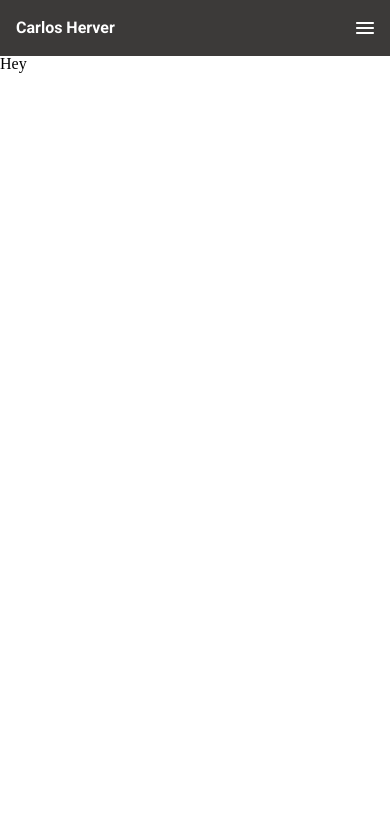
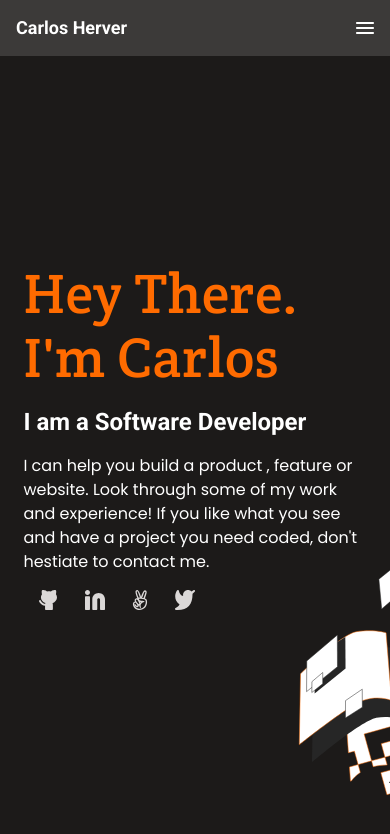
Before and after one commit to carloshs1994/portfolio-react, a React (Create React App) app: page / in a window 390 px wide. Shown: the top 834 px of the page. Built offline with nearby package versions, Linux system fonts and the light colour scheme.

Commit message:
Finish first section on mobile version

```diff
--- a/src/App.js
+++ b/src/App.js
@@ -1,14 +1,13 @@
 import React from 'react';
 import Header from './components/Header';
 import './style/main.scss';
+import Presentation from './components/Presentation';
 
 function App() {
   return (
     <div className="App">
       <Header />
-      <section className="head">
-        <h1>Hey</h1>
-      </section>
+      <Presentation />
     </div>
   );
 }
--- /dev/null
+++ b/src/components/Presentation.js
@@ -0,0 +1,28 @@
+import React from 'react';
+import Github from '../img/github.svg';
+import Linkedin from '../img/linkedin.svg';
+import Angel from '../img/angel.svg';
+import Twitter from '../img/twitter.svg';
+import Img1Head from '../img/img-1-head.svg';
+
+const Presentation = () => (
+  <section className="presentation">
+    <h1>Hey There. I&apos;m Carlos</h1>
+    <h2>I am a Software Developer</h2>
+    <p>
+      I can help you build a product , feature or website.
+      Look through some of my work and experience!
+      If you like what you see and have a project you need coded,
+      don&apos;t hestiate to contact me.
+    </p>
+    <ul>
+      <li><a href="https://github.com/carloshs1994"><img src={Github} alt="github.com icon" /></a></li>
+      <li><a href="https://www.linkedin.com/in/carloshs94/"><img src={Linkedin} alt="linkedin.com icon" /></a></li>
+      <li><a href="https://angel.co/u/carloshs94"><img src={Angel} alt="angel icon" /></a></li>
+      <li><a href="https://twitter.com/hscarlos_"><img src={Twitter} alt="twitter.com icon" /></a></li>
+    </ul>
+    <img className="decoration" src={Img1Head} alt="decoration" />
+  </section>
+);
+
+export default Presentation;
--- a/src/style/layout/_header.scss
+++ b/src/style/layout/_header.scss
@@ -11,6 +11,11 @@ header {
     color: #fff;
     font-family: $Roboto;
     font-weight: 700;
+    font-size: 18px;
+    font-style: normal;
+    line-height: 24px;
+    letter-spacing: 0em;
+    text-align: center;
   }
 
   nav {
--- a/src/style/pages/_home.scss
+++ b/src/style/pages/_home.scss
@@ -0,0 +1,60 @@
+.presentation {
+  position: relative;
+  width: 100vw;
+  height: calc(100vh - 3.5rem);
+  display: flex;
+  flex-direction: column;
+  justify-content: center;
+  align-items: center;
+  gap: 1rem;
+  background-color: $dark-background;
+
+  h1 {
+    color: $title-orange;
+    font-family: $Crete;
+    font-size: 56px;
+    font-style: normal;
+    font-weight: 400;
+    line-height: 64px;
+    letter-spacing: 0.3700000047683716px;
+    width: 88%;
+  }
+
+  h2,
+  p {
+    color: #fff;
+    width: 88%;
+  }
+
+  h2 {
+    font-family: $Roboto;
+    font-size: 24px;
+    font-style: normal;
+    font-weight: 700;
+    line-height: 32px;
+    letter-spacing: 0;
+  }
+
+  p {
+    font-family: $Poppins;
+    font-size: 16px;
+    font-style: normal;
+    font-weight: 400;
+    line-height: 24px;
+    letter-spacing: 0em;
+  }
+
+  ul {
+    width: 88%;
+    height: 3rem;
+    display: flex;
+    gap: 1.7rem;
+    padding: 0 1rem;
+  }
+
+  img.decoration {
+    position: absolute;
+    right: 0;
+    bottom: 0;
+  }
+}
```
